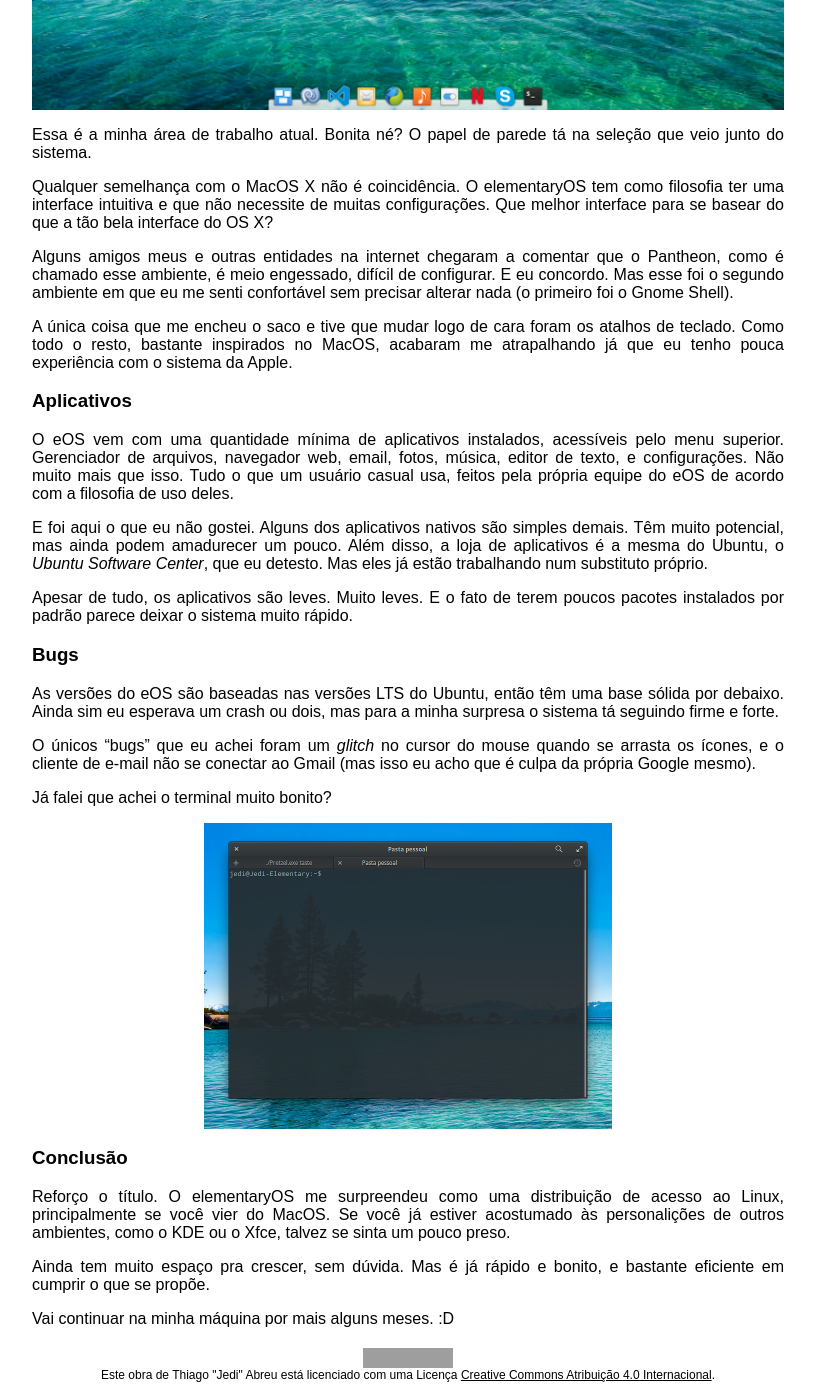
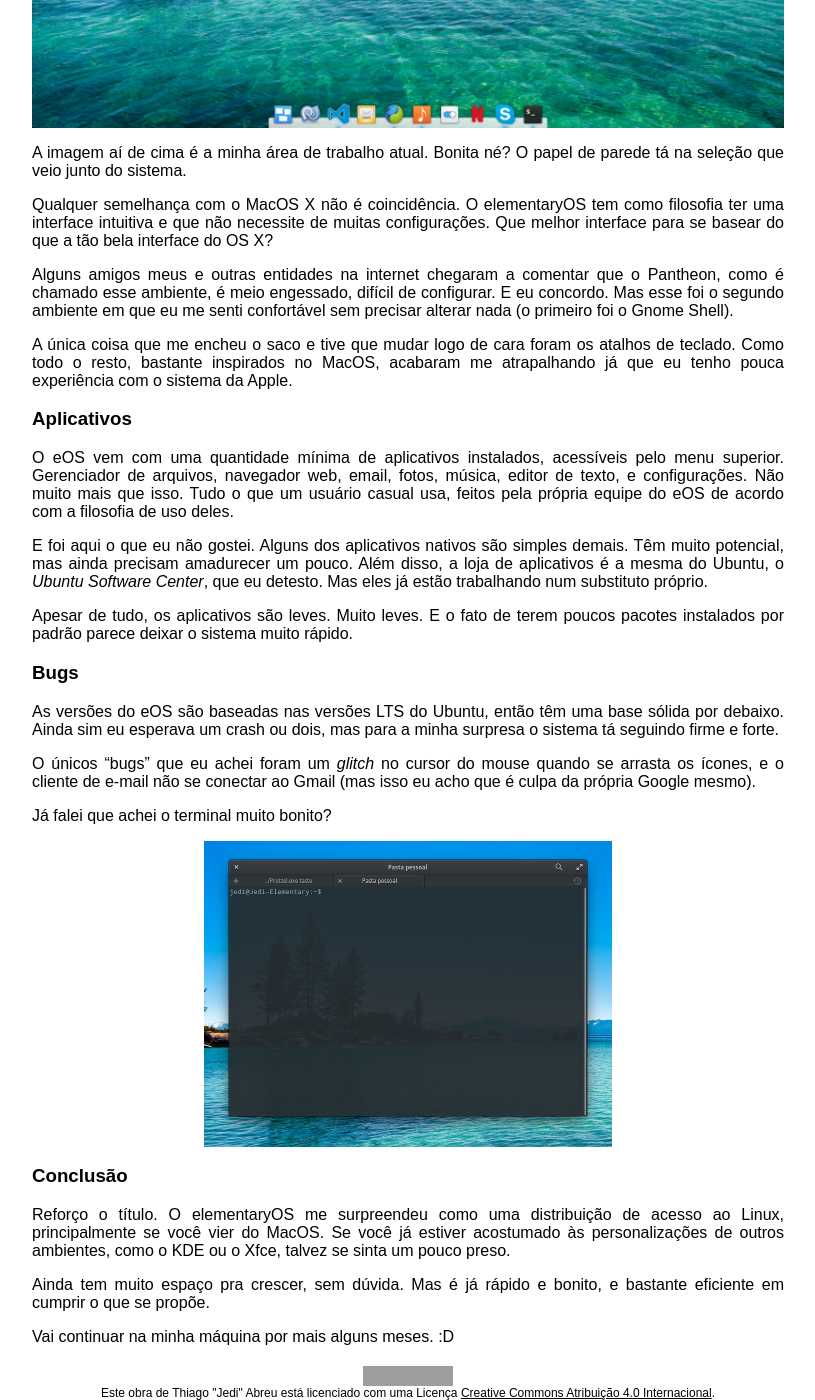
Before and after one commit to thiagojedi/thiagojedi.github.io, a Jekyll site: the page built from _posts/2015-08-12-elementary-freya.md, in a window 1280 px wide and 1400 px high, scrolled down 1141 px. Shown: the whole window, without its empty margins (232-1047 px from the left). Built offline with Jekyll 4.4.1, drawn with Linux system fonts in a browser that asks for light colours; some of the changed text lies outside the part shown; grey boxes are pictures that could not be loaded.

Commit message:
Correção de erros gramaticais

```diff
--- a/_posts/2015-08-12-elementary-freya.md
+++ b/_posts/2015-08-12-elementary-freya.md
@@ -31,11 +31,11 @@
 > "Os 'Linux' de maneira geral têm papéis de parede padrão escuros ou opacos.
 > Deixam a pessoa meio claustofóbica"
 
-Nunca parei pra notar isso, até ver os papéis de parede do elementaryOS.
+Nunca parei pra notar isso, até ver os papéis de parede do elementaryOS, que são uma agradável exceção à regra.
 
 ![Minha Área de Trabalho](images/ssDesktop.png)
 
-Essa é a minha área de trabalho atual.
+A imagem aí de cima é a minha área de trabalho atual.
 Bonita né?
 O papel de parede tá na seleção que veio junto do sistema.
 
@@ -59,7 +59,7 @@
 
 E foi aqui o que eu não gostei.
 Alguns dos aplicativos nativos são simples demais.
-Têm muito potencial, mas ainda podem amadurecer um pouco.
+Têm muito potencial, mas ainda precisam amadurecer um pouco.
 Além disso, a loja de aplicativos é a mesma do Ubuntu, o *Ubuntu Software Center*, que eu detesto.
 Mas eles já estão trabalhando num substituto próprio.
 
@@ -81,7 +81,7 @@
 
 Reforço o título.
 O elementaryOS me surpreendeu como uma distribuição de acesso ao Linux, principalmente se você vier do MacOS.
-Se você já estiver acostumado às personalições de outros ambientes, como o KDE ou o Xfce, talvez se sinta um pouco preso.
+Se você já estiver acostumado às personalizações de outros ambientes, como o KDE ou o Xfce, talvez se sinta um pouco preso.
 
 Ainda tem muito espaço pra crescer, sem dúvida.
 Mas é já rápido e bonito, e bastante eficiente em cumprir o que se propõe.
```
